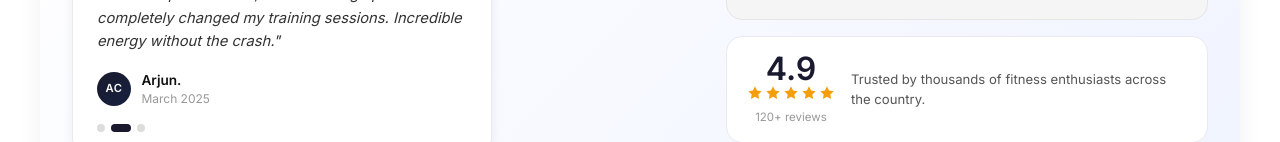
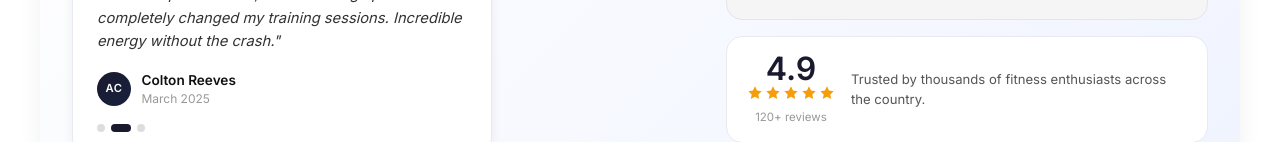
Before and after one commit to Renjishavj/nutrasurge-review, a React app in the folder frontend/: page / in a window 1280 px wide. Shown: the part 695-837 px from the top of the page. Built offline with nearby package versions, Linux system fonts and the light colour scheme; no server answers; the HTML template or start-up script is replaced by a standard one.

Commit message:
reviews us

```diff
--- a/frontend/src/components/Home.jsx
+++ b/frontend/src/components/Home.jsx
@@ -8,7 +8,7 @@ import baner from "../assets/baner.png"
 const REVIEWS = [
   {
     id: 1,
-    name: "Rahul.",
+    name: "Wyatt Holloway",
     rating: 5,
     text: "Nutrasurge protein is hands down the best I've tried. Mixes perfectly, tastes great, and I've seen real gains in just 6 weeks!",
     date: "April 2025",
@@ -16,7 +16,7 @@ const REVIEWS = [
   },
   {
     id: 2,
-    name: "Arjun.",
+    name: "Colton Reeves",
     rating: 5,
     text: "I was skeptical at first, but Nutrasurge pre-workout completely changed my training sessions. Incredible energy without the crash.",
     date: "March 2025",
@@ -24,7 +24,7 @@ const REVIEWS = [
   },
   {
     id: 3,
-    name: "Niranjan",
+    name: "Aurora Bennett",
     rating: 4,
     text: "Great quality supplements. Fast shipping and the packaging is premium. Will definitely be ordering again.",
     date: "May 2025",
```
